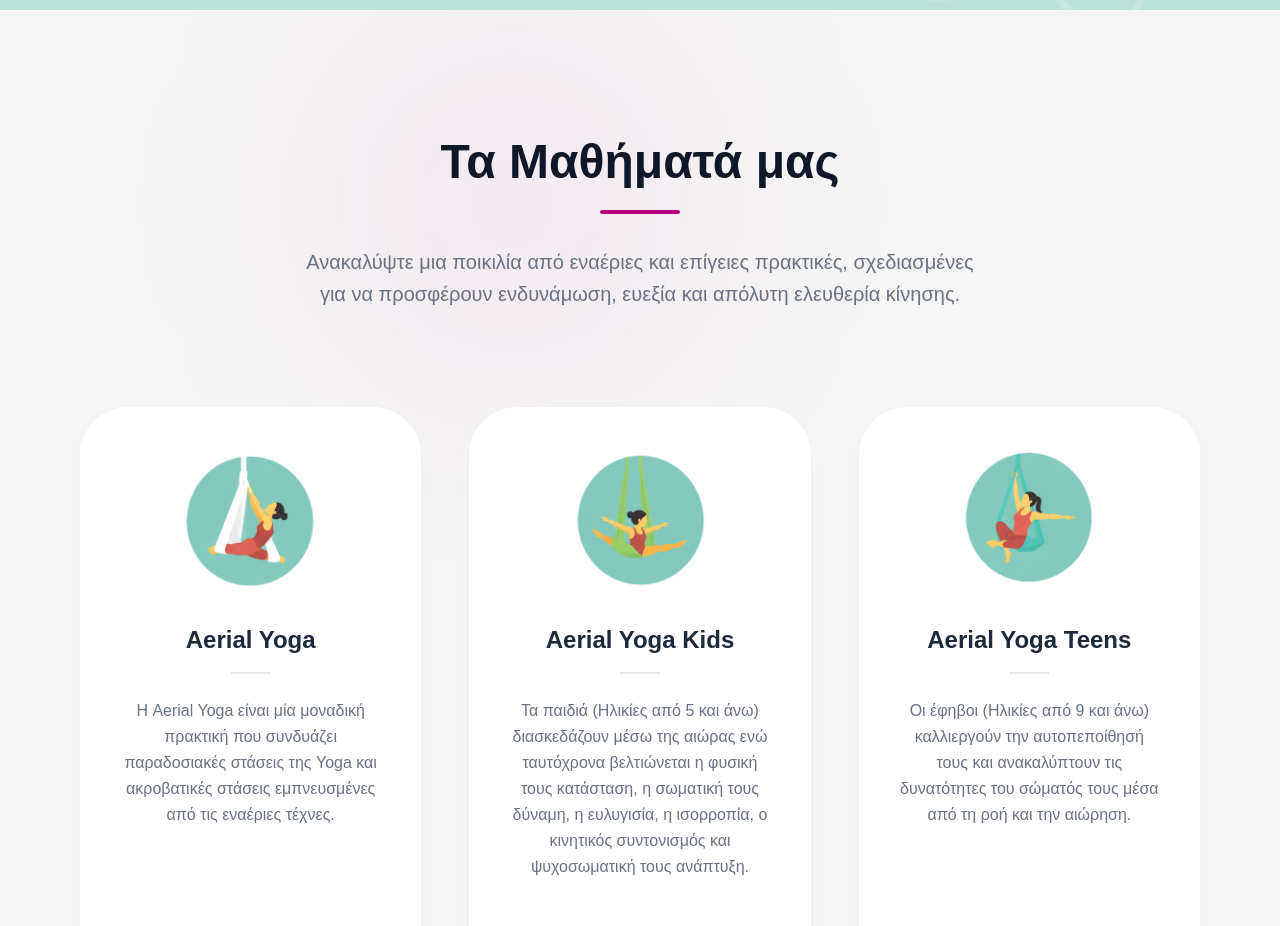
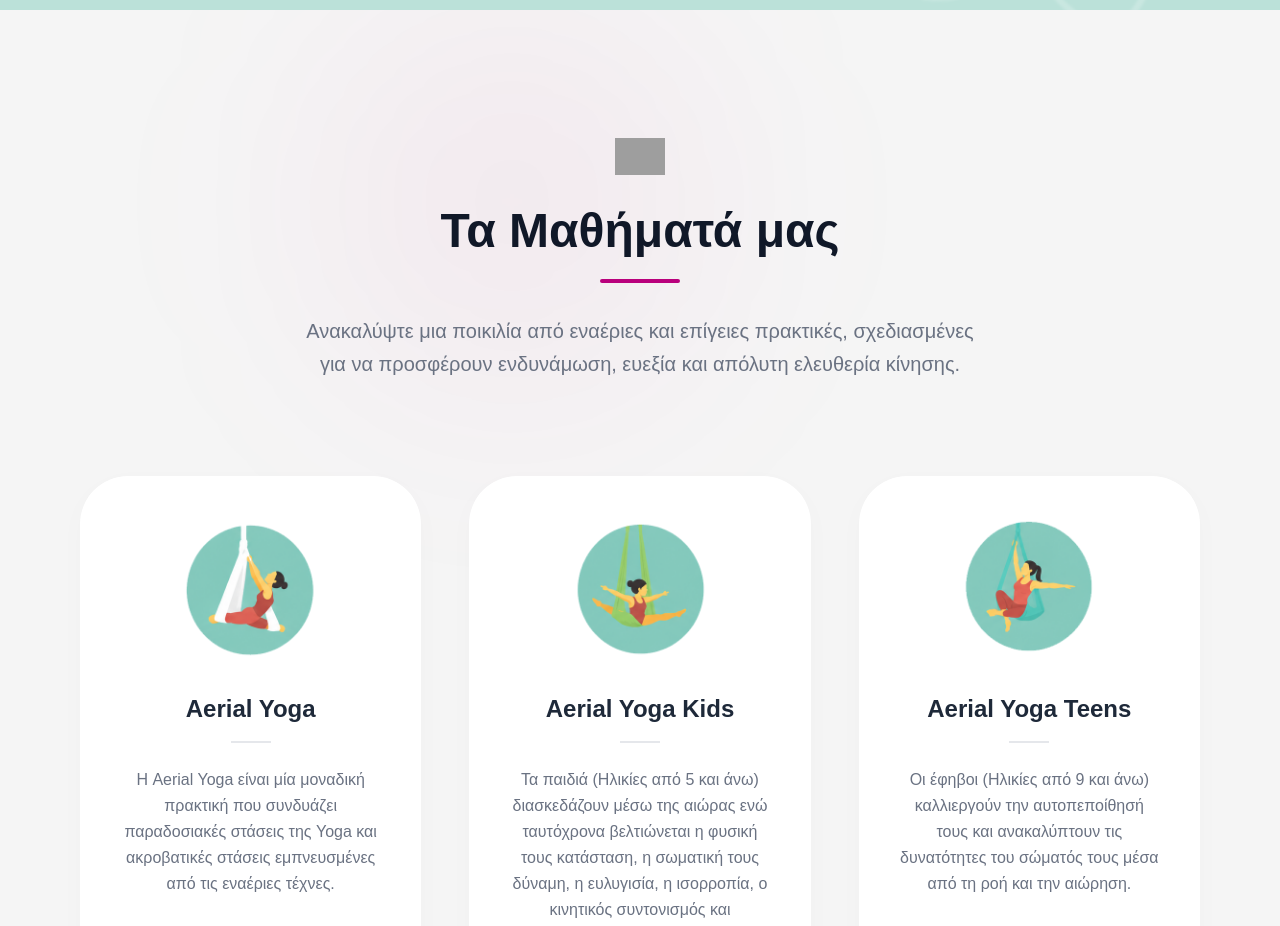
Before and after one commit to Tsagiannoudis/aiorisis, a Next.js app: page / in a window 1280 px wide. Shown: the part 2120-3046 px from the top of the page. Built offline with nearby package versions, Linux system fonts and the light colour scheme; grey boxes are pictures that could not be loaded.

Commit message:
metadata

```diff
--- a/app/layout.tsx
+++ b/app/layout.tsx
@@ -20,7 +20,7 @@ const ebGaramond = EB_Garamond({
 });
 
 export const metadata: Metadata = {
-  title: "Αιώρησις | Yoga & Movement Studio",
+  title: "Αιώρησις | Aerial Yoga, Silks, Flying Pole, Rope, Straps, Vinyasa Flow Yoga & Flexibility Studio",
   description: "Σύγχρονο στούντιο κίνησης και yoga στην Αρτέμιδος 42, Θεσσαλονίκη.",
 };
 
--- a/components/home/ClassesOfStudio.tsx
+++ b/components/home/ClassesOfStudio.tsx
@@ -1,5 +1,5 @@
-import Image from 'next/image';
-import { classes } from '@/data/ClassOfStudioData';
+import Image from "next/image";
+import { classes } from "@/data/ClassOfStudioData";
 
 const ClassesOfStudio = () => {
   return (
@@ -9,13 +9,23 @@ const ClassesOfStudio = () => {
       <div className="absolute bottom-0 right-1/4 w-96 h-96 bg-gray-200/50 rounded-full blur-[100px] pointer-events-none"></div>
 
       <div className="container relative mx-auto px-4 max-w-6xl z-10">
+        <div className="flex justify-center mb-8">
+          <Image
+            src="/mat.png"
+            alt="LOTUS ICON"
+            width={50}
+            height={50}
+          />
+        </div>
         <div className="text-center mb-16 md:mb-24">
           <h2 className="text-4xl md:text-5xl font-bold text-gray-900 mb-6">
             Τα Μαθήματά μας
           </h2>
           <div className="w-20 h-1 bg-[#B9007C] mx-auto mb-8 rounded-full"></div>
           <p className="text-gray-500 font-light text-lg md:text-xl max-w-2xl mx-auto leading-relaxed">
-            Ανακαλύψτε μια ποικιλία από εναέριες και επίγειες πρακτικές, σχεδιασμένες για να προσφέρουν ενδυνάμωση, ευεξία και απόλυτη ελευθερία κίνησης.
+            Ανακαλύψτε μια ποικιλία από εναέριες και επίγειες πρακτικές,
+            σχεδιασμένες για να προσφέρουν ενδυνάμωση, ευεξία και απόλυτη
+            ελευθερία κίνησης.
           </p>
         </div>
 
@@ -29,7 +39,7 @@ const ClassesOfStudio = () => {
               <div className="relative w-36 h-36 mb-8 transition-all duration-700 ease-out group-hover:scale-110">
                 <div className="absolute inset-0 bg-[#B9007C] opacity-0 blur-2xl group-hover:opacity-20 transition-opacity duration-700"></div>
                 <Image
-                  src={classData.icon || '/placeholder.webp'}
+                  src={classData.icon || "/placeholder.webp"}
                   alt={classData.className}
                   fill
                   className="relative object-contain"
```
